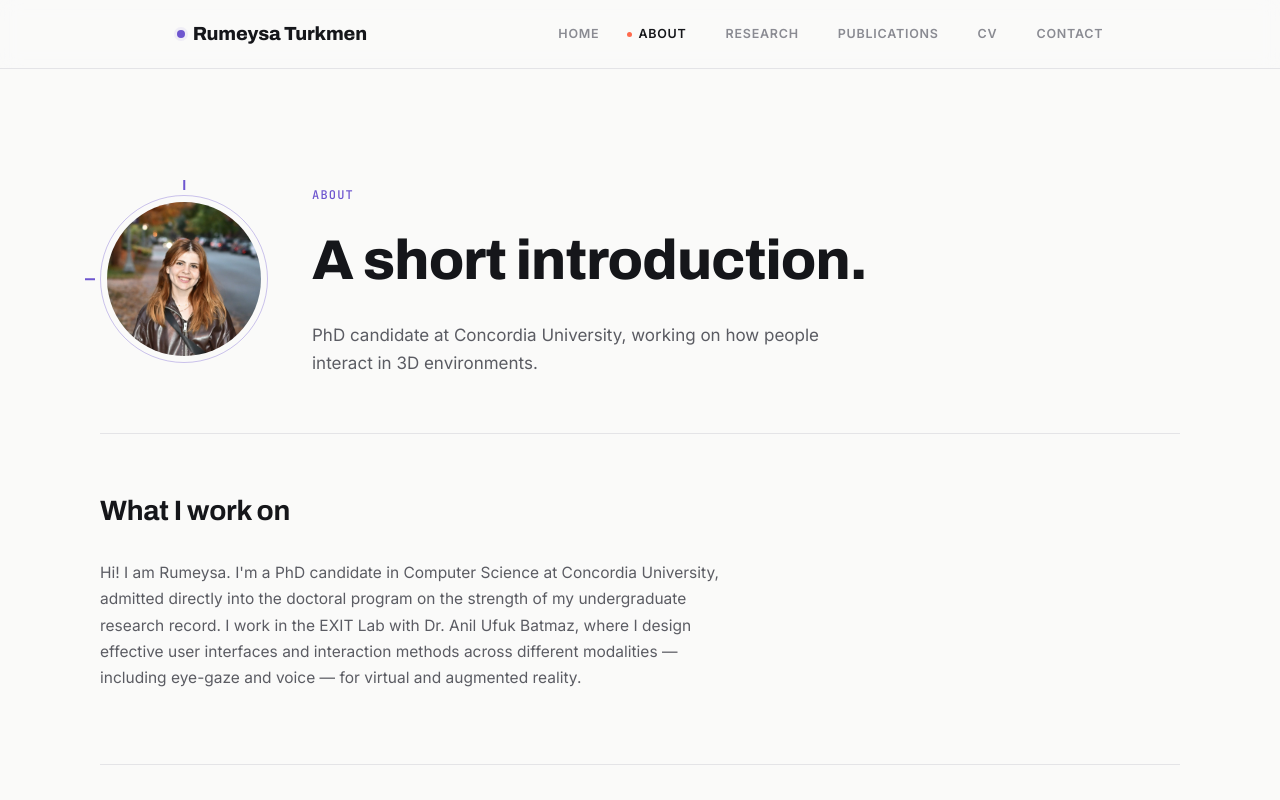
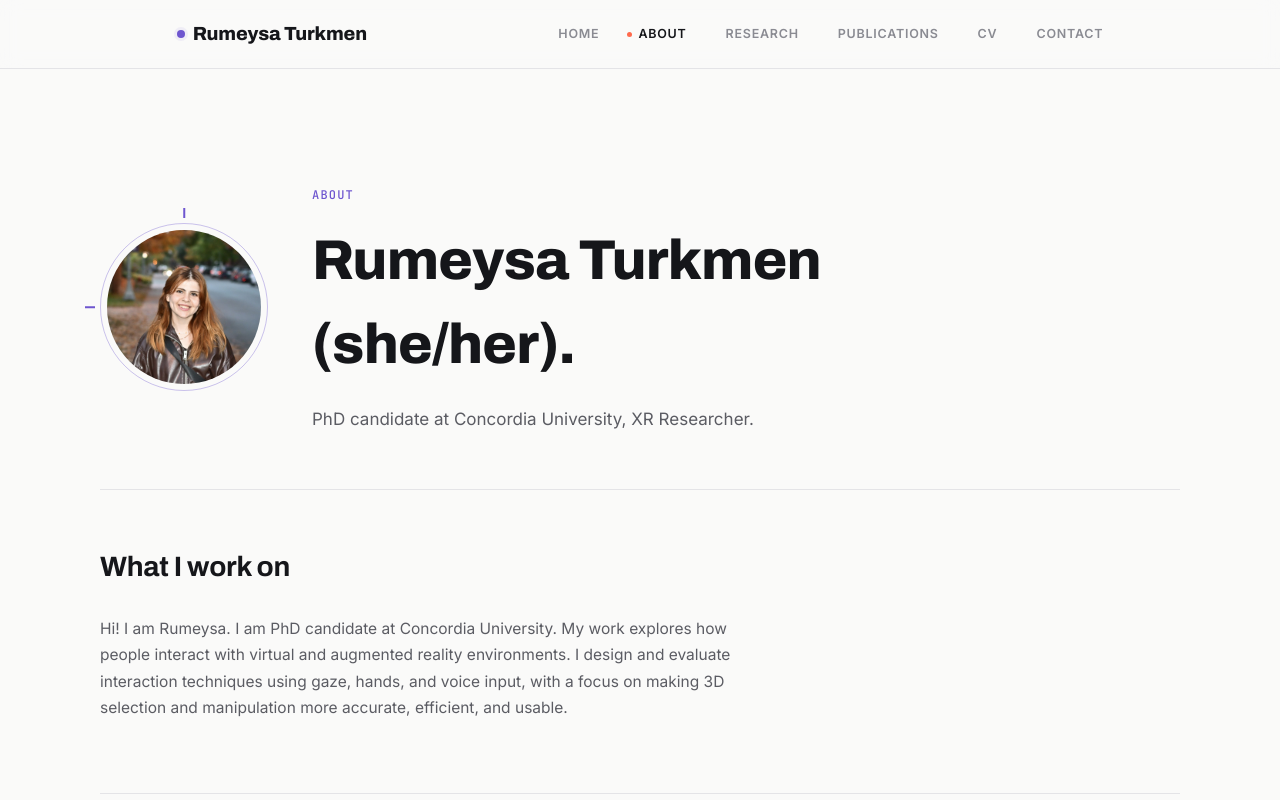
Before and after one commit to rumeysaturkmen/rumeysaturkmen.github.io, a plain HTML site: page about.html in a window 1280 px wide. Shown: the top 800 px of the page. Drawn offline with Linux system fonts and the light colour scheme.

Commit message:
Update about.html

```diff
--- a/about.html
+++ b/about.html
@@ -33,8 +33,8 @@
     </div>
     <div class="bio-text">
       <span class="eyebrow">About</span>
-      <h1>A short introduction.</h1>
-      <p class="lede">PhD candidate at Concordia University, working on how people interact in 3D environments.</p>
+      <h1>Rumeysa Turkmen (she/her).</h1>
+      <p class="lede">PhD candidate at Concordia University, XR Researcher.</p>
     </div>
   </div>
 </header>
@@ -42,7 +42,7 @@
 <section class="block container">
   <h2>What I work on</h2>
   <p style="max-width:640px; color:var(--muted); font-size:15.5px; line-height:1.7;">
-    Hi! I am Rumeysa. I'm a PhD candidate in Computer Science at Concordia University, admitted directly into the doctoral program on the strength of my undergraduate research record. I work in the EXIT Lab with Dr. Anil Ufuk Batmaz, where I design effective user interfaces and interaction methods across different modalities — including eye-gaze and voice — for virtual and augmented reality.
+    Hi! I am Rumeysa. I am PhD candidate at Concordia University. My work explores how people interact with virtual and augmented reality environments. I design and evaluate interaction techniques using gaze, hands, and voice input, with a focus on making 3D selection and manipulation more accurate, efficient, and usable.
   </p>
   <p style="max-width:640px; color:var(--muted); font-size:15.5px; line-height:1.7; margin-top:16px;">
   </p>
```
